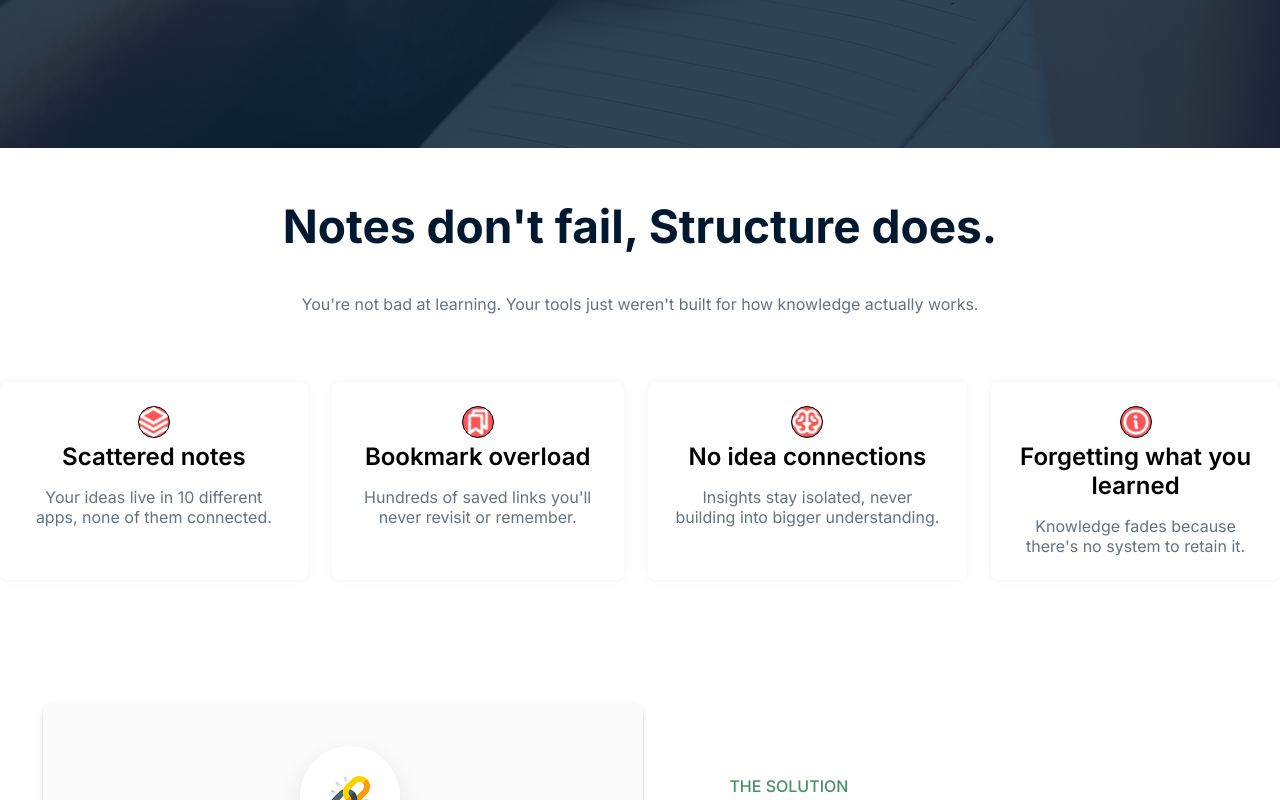
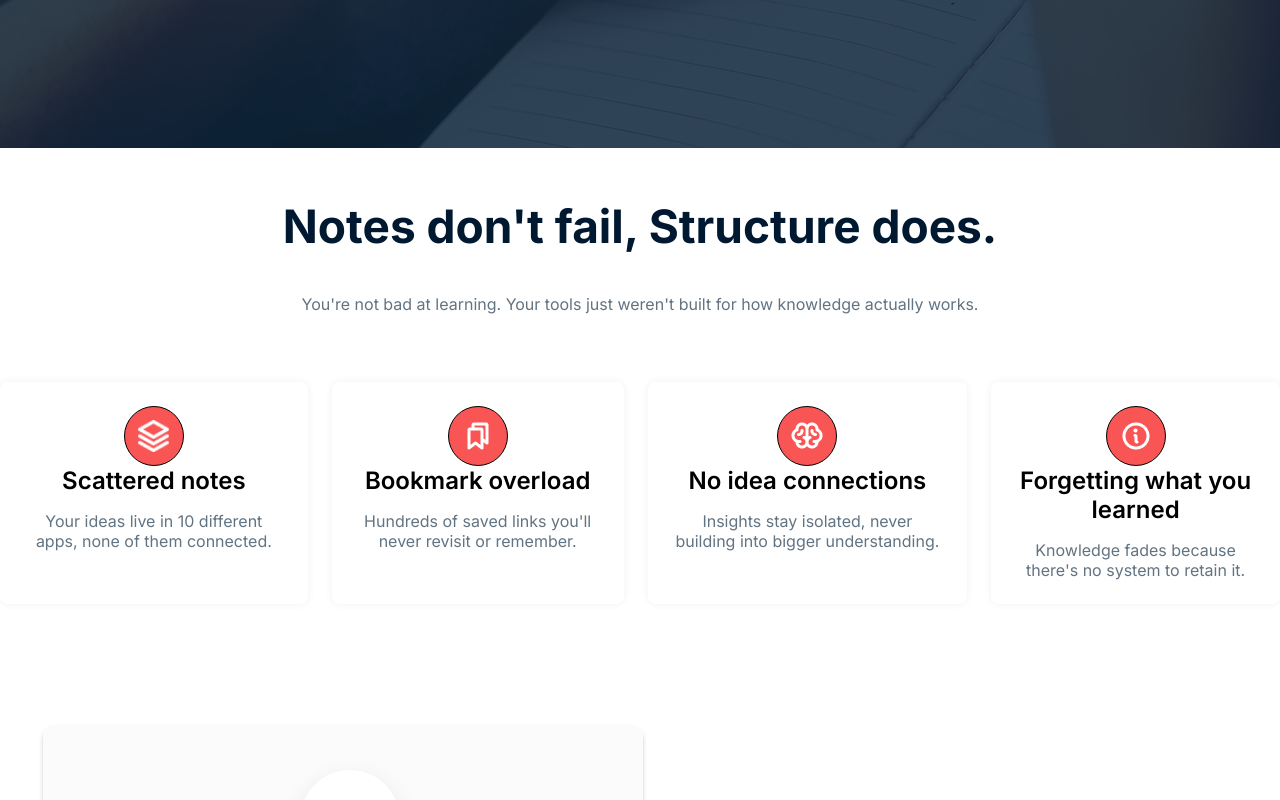
Before and after one commit to Mithila-Das/KnowledgeVault, a plain HTML site: page index.html in a window 1280 px wide. Shown: the part 622-1422 px from the top of the page. Drawn offline with Linux system fonts and the light colour scheme.

Commit message:
images are resized in note section

```diff
--- a/index.html
+++ b/index.html
@@ -58,24 +58,24 @@
       </p>
       <div class="card-parent">
         <div class="note-card">
-          <img class="icons-note" src="./assets/Vector.png" />
+         <div class="note-img"> <img class="icons-note" src="./assets/Vector.png" /></div>
           <h2>Scattered notes</h2>
           <p>Your ideas live in 10 different apps, none of them connected.</p>
         </div>
         <div class="note-card">
-          <img class="icons-note" src="./assets/Bookmarks.png" />
+          <div class="note-img"><img class="icons-note" src="./assets/Bookmarks.png" /></div>
           <h2>Bookmark overload</h2>
           <p>Hundreds of saved links you'll never revisit or remember.</p>
         </div>
         <div class="note-card">
-          <img class="icons-note" src="./assets/Brain.png" />
+          <div class="note-img"><img class="icons-note" src="./assets/Brain.png" /></div>
           <h2>No idea connections</h2>
           <p>
             Insights stay isolated, never building into bigger understanding.
           </p>
         </div>
         <div class="note-card">
-          <img class="icons-note" src="./assets/Info.png" />
+          <div class="note-img"><img class="icons-note" src="./assets/Info.png" /></div>
           <h2>Forgetting what you learned</h2>
           <p>Knowledge fades because there's no system to retain it.</p>
         </div>
--- a/style.css
+++ b/style.css
@@ -8,6 +8,7 @@
     font-family: "Inter", sans-serif;
     font-optical-sizing: auto;
 }
+
 /* header section */
 nav{
     max-width:1600px;
@@ -44,6 +45,7 @@ font-size: 16px;
 font-weight: 600;
 cursor:pointer;
 }
+
 /* banner section */
 .banner-parent{
     background-image: url("./assets/hero-bg.png");
@@ -56,7 +58,7 @@ cursor:pointer;
     display:flex;
     background-color: #FFFFFF;
     height:35px;
-    width:210px;
+    width:230px;
     padding:12px 8px;
     gap:2px;
     border-radius:1000px;
@@ -171,13 +173,20 @@ cursor:pointer;
     font-family: "Inter", sans-serif;
     color:#627382;
 }
+.note-img{
+    width:60px;
+    height:60px;
+    background-color: #F95555;
+    border-radius:50px;
+    border: 1px solid #000000;
+    display:flex;
+    align-items: center;
+}
 .icons-note{
     width:32px;
     height:32px;
-    background-color: #F95555;
-    border-radius:50px;
-    border: 1px solid #000000;
 }
+
 /* second-brain section */
 .brain-parent{
     display:flex;
```
